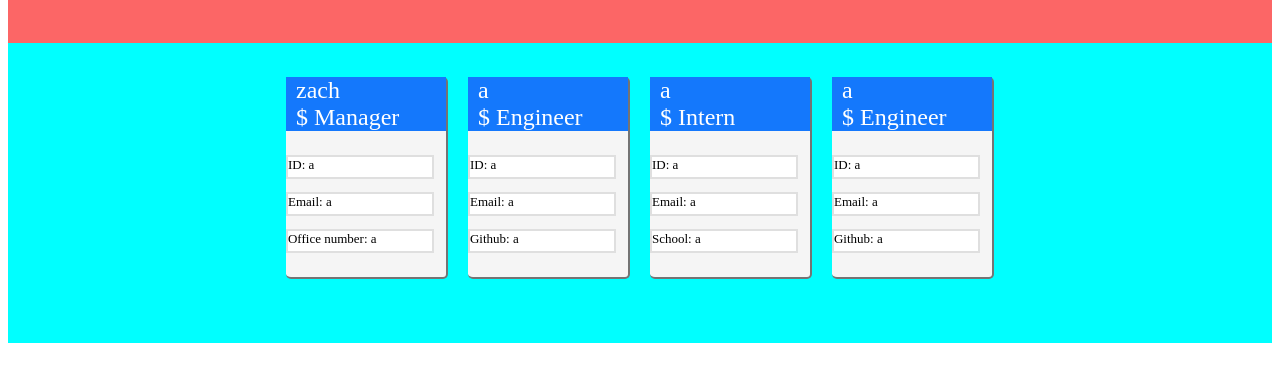
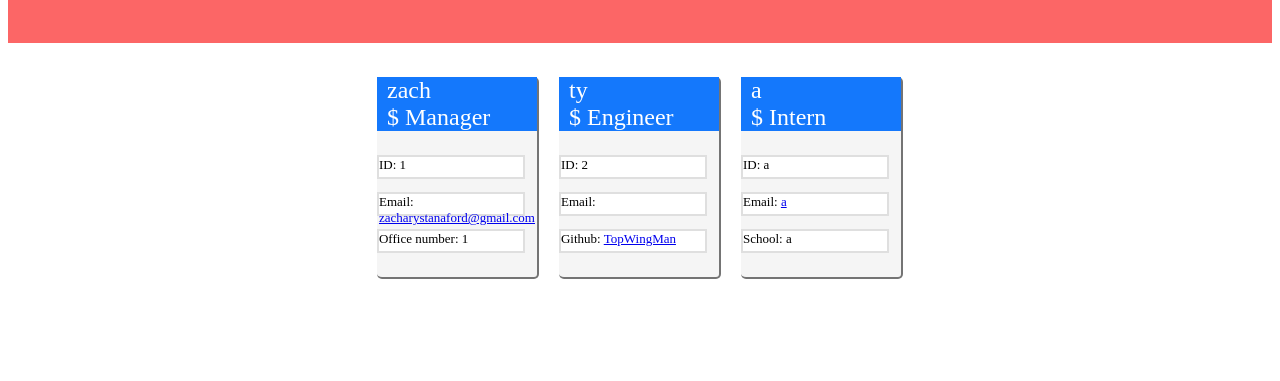
Before and after one commit to TopWingMan/Team-Profile-Generator, a website: page new.html in a window 1280 px wide. Shown: the part 95-476 px from the top of the page. Drawn offline with Linux system fonts and the light colour scheme.

Commit message:
email and github links now work

```diff
--- a/new.html
+++ b/new.html
@@ -21,9 +21,9 @@
                             </div>
 
                             <div class="CardBottom">
-                                <p class="BottomText">ID: a</p>
-                                <p class="BottomText">Email: a</p>
-                                <p class="BottomText">Office number: a</p>
+                                <p class="BottomText">ID: 1</p>
+                                <p class="BottomText">Email: <a href="mailto:zacharystanaford@gmail.com?subject=Subject&body=message%20goes%20here">zacharystanaford@gmail.com</a></p>
+                                <p class="BottomText">Office number: 1</p>
                             </div>
                         </div>
                     </div>
@@ -32,13 +32,13 @@
                         <div style="padding: 10px;">
                             <div class="Card">
                                 <div class="CardTop">
-                                    <p class="CardText">a <br> $ Engineer</p>
+                                    <p class="CardText">ty <br> $ Engineer</p>
                                 </div>
 
                                 <div class="CardBottom">
-                                    <p class="BottomText">ID: a</p>
-                                    <p class="BottomText">Email: a</p>
-                                    <p class="BottomText">Github: a</p>
+                                    <p class="BottomText">ID: 2</p>
+                                    <p class="BottomText">Email: <a href="mailto:?subject=Subject&body=message%20goes%20here"></a></p>
+                                    <p class="BottomText">Github: <a href="https://github.com/TopWingMan" target="_blank">TopWingMan</a></p>
                                 </div>
                             </div>
                         </div>
@@ -51,22 +51,8 @@
 
                                 <div class="CardBottom">
                                     <p class="BottomText">ID: a</p>
-                                    <p class="BottomText">Email: a</p>
+                                    <p class="BottomText">Email: <a href="mailto:a?subject=Subject&body=message%20goes%20here">a</a></p>
                                     <p class="BottomText">School: a</p>
-                                </div>
-                            </div>
-                        </div>
-
-                        <div style="padding: 10px;">
-                            <div class="Card">
-                                <div class="CardTop">
-                                    <p class="CardText">a <br> $ Engineer</p>
-                                </div>
-
-                                <div class="CardBottom">
-                                    <p class="BottomText">ID: a</p>
-                                    <p class="BottomText">Email: a</p>
-                                    <p class="BottomText">Github: a</p>
                                 </div>
                             </div>
                         </div>
--- a/style.css
+++ b/style.css
@@ -47,5 +47,4 @@
     max-width: 80%;
     padding-left: 10%;
     padding-right: 10%;
-    background-color: aqua;
 }
```
Also changed, not shown: index.js (+4 -4 lines).
